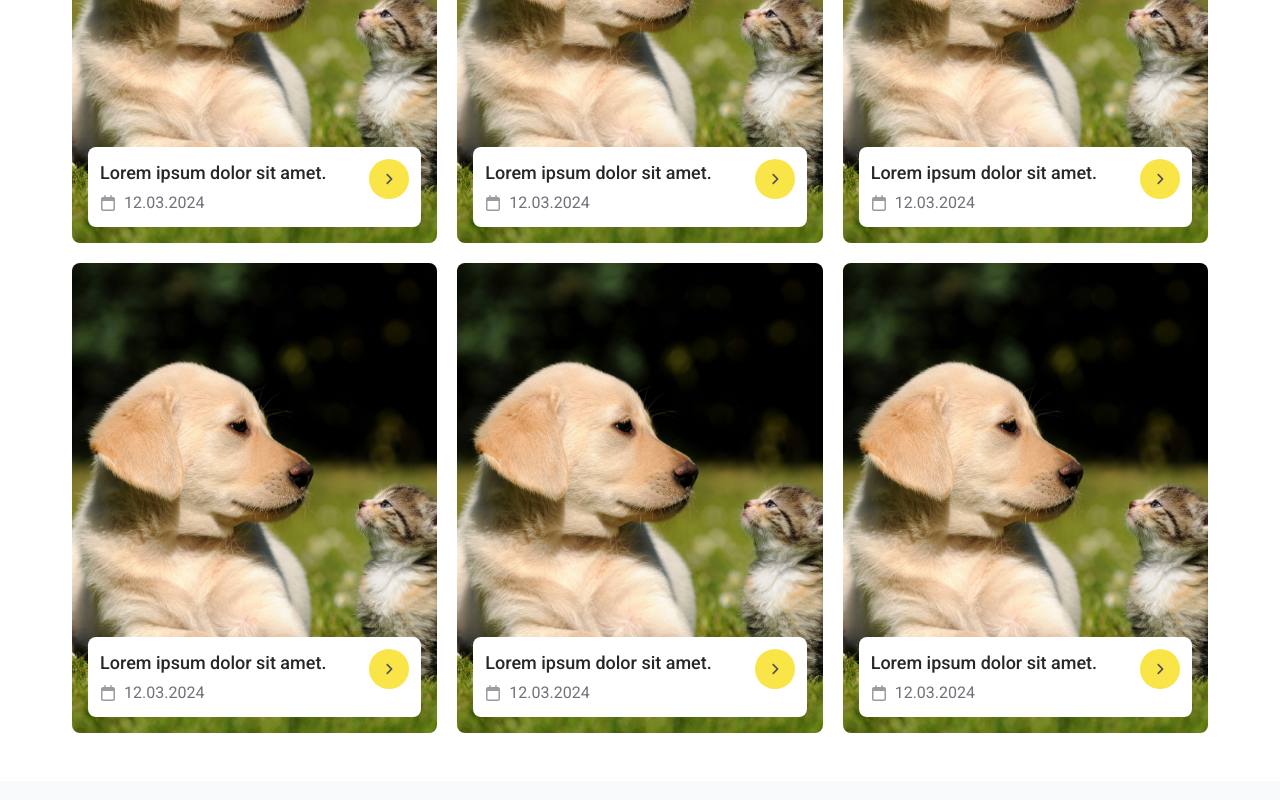
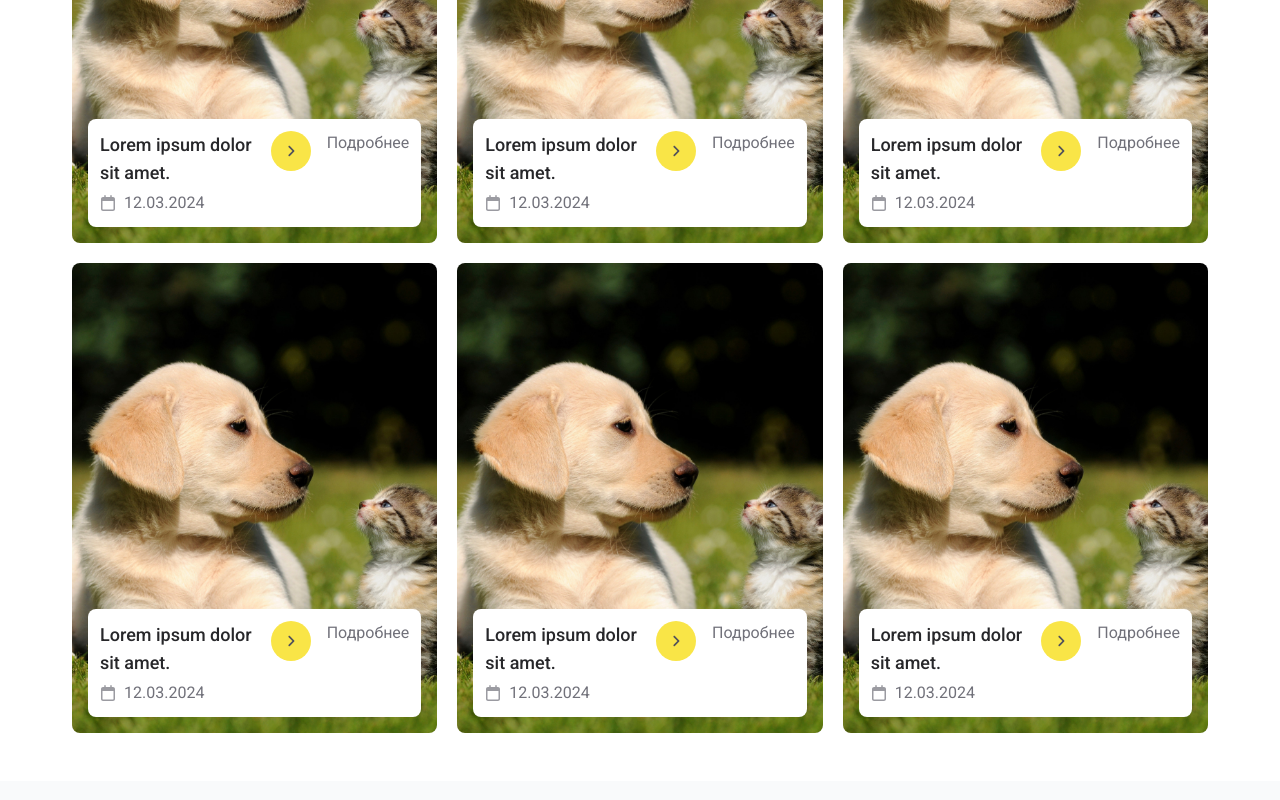
Before and after one commit to webNekit/animals-website-next.js, a Next.js app: page / in a window 1280 px wide. Shown: the part 1720-2520 px from the top of the page. Built offline with nearby package versions, Linux system fonts and the light colour scheme.

Commit message:
Начал делать загрузку ссылки при переходе на страницу

```diff
--- a/src/components/NewsList/NewsList.jsx
+++ b/src/components/NewsList/NewsList.jsx
@@ -1,8 +1,30 @@
-import React from 'react';
+import React, { useState } from 'react';
 import Image from 'next/image';
 import Link from 'next/link';
 import { FaAngleRight } from "react-icons/fa6";
 import { FaRegCalendar } from "react-icons/fa6";
+
+const LoadingLink = ({ href, children }) => {
+    const [isLoading, setIsLoading] = useState(false);
+
+    const handleClick = () => {
+      setIsLoading(true);
+      // Вы можете добавить задержку, если хотите, чтобы текст "Загрузка" отображался некоторое время
+      // setTimeout(() => {
+      //   window.location.href = href;
+      // }, 1000); // Пример задержки в 1 секунду
+      window.location.href = href; // Здесь вы можете сразу выполнять переход на страницу
+    };
+
+    return (
+      <>
+        <Link href={href} onClick={handleClick} style={{ pointerEvents: isLoading ? 'none' : 'auto' }}>
+            {isLoading ? 'Загрузка...' : children}
+        </Link>
+      </>
+    );
+  };
+
 
 const NewsList = ({ getData }) => {
     return (
@@ -24,6 +46,7 @@ const NewsList = ({ getData }) => {
                                 <Link href={'/articles/' + 'lorem-ipsum-dolor'} className="aspect-square h-[40px] bg-primary hover:bg-primary/60 flex items-center justify-center rounded-full transition-colors">
                                     <FaAngleRight className="text-sm text-zinc-600" />
                                 </Link>
+                                <LoadingLink href={'/articles/' + 'lorem-ipsum-dolor'}>Подробнее</LoadingLink>
                             </div>
                         </div>
                         <Image src={'/assets/img/news/img-1.jpg'} alt={''} width={300} height={300} className='w-full h-full object-cover object-center' />
```
